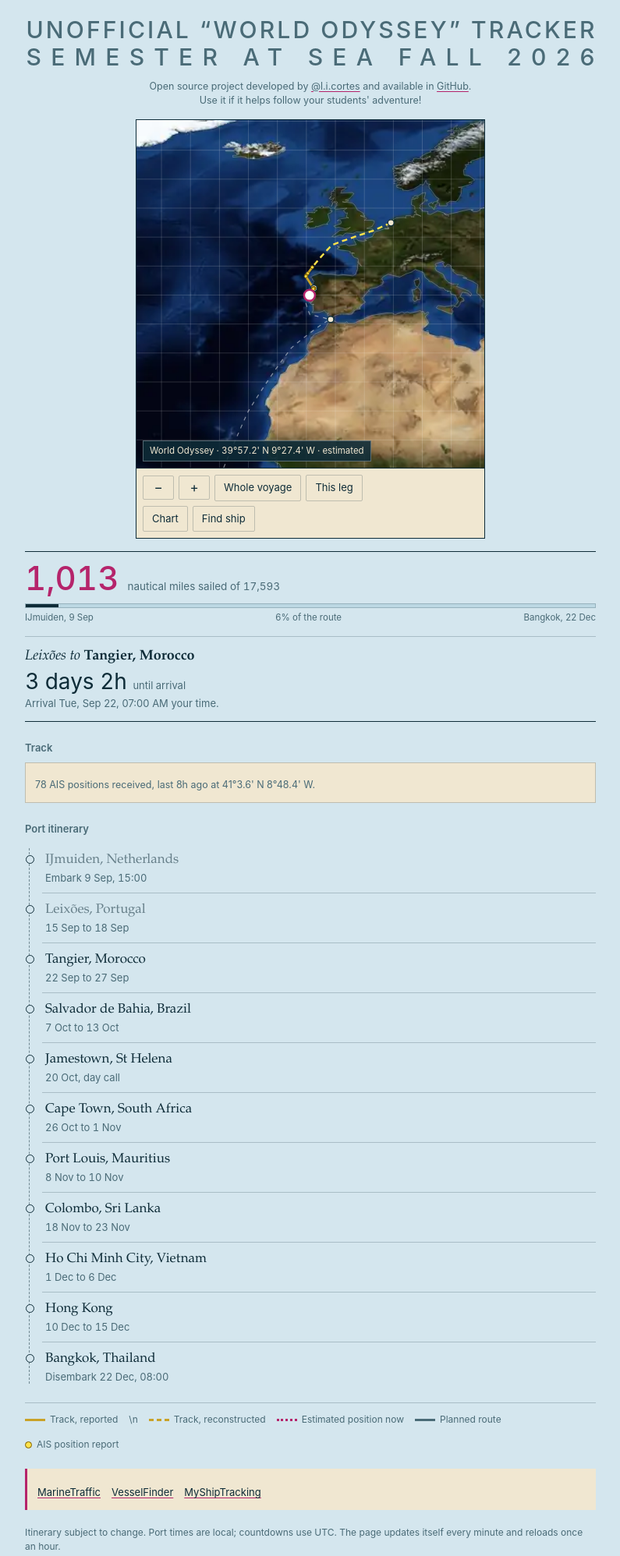
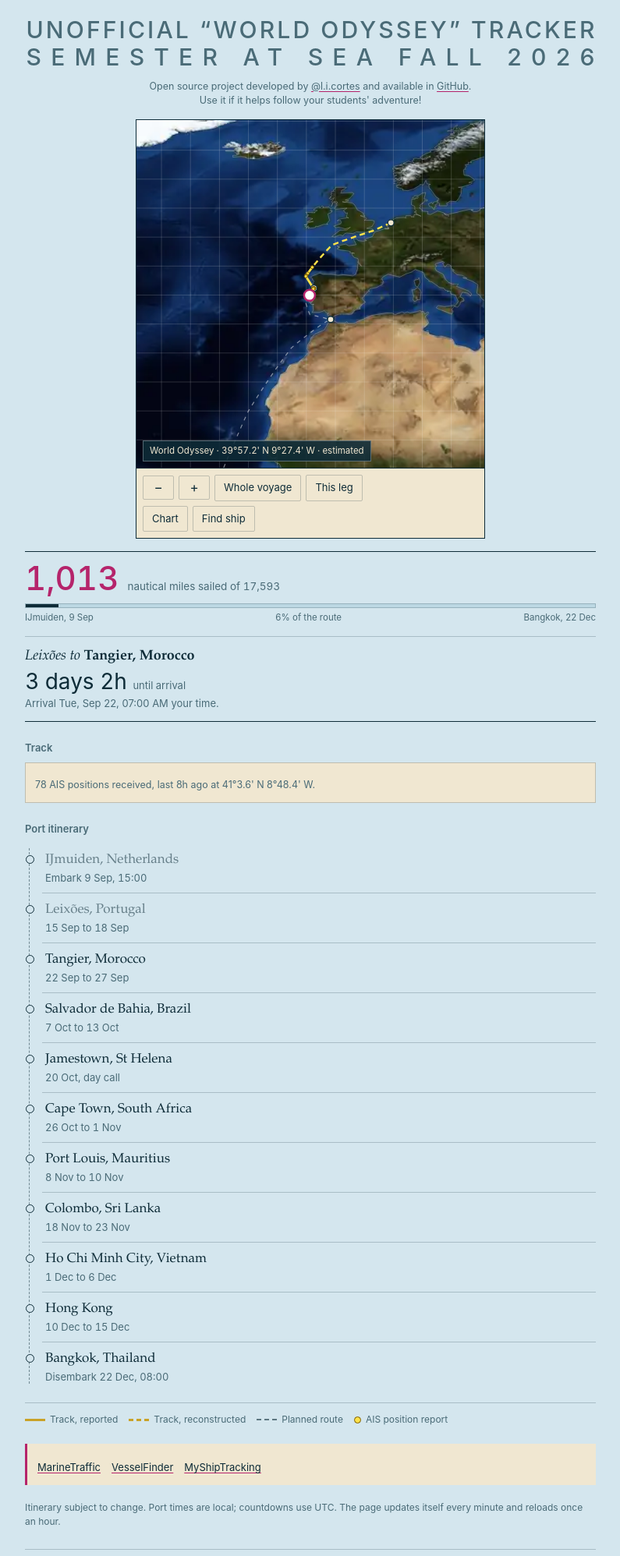
Before and after one commit to licortes2026/ship-tracker, a website: page docs/index.html in a window 1280 px wide. Shown: the top 1996 px of the page at 78% size, without its empty margins (242-1037 px from the left). Drawn offline with Linux system fonts and the light colour scheme.

Commit message:
dashed yellow estimate, and repair three literal escapes from earlier seds

```diff
--- a/docs/index.html
+++ b/docs/index.html
@@ -58,7 +58,9 @@
   .basemap-sat #bg{fill:#07111f}
   .basemap-sat #graticule path{stroke:#FFFFFF;stroke-opacity:.16}
   .basemap-sat #planned{stroke:#FFFFFF;stroke-opacity:.5}
-  .basemap-sat #sailed{stroke:#FFE24A}\n  .basemap-sat #real{stroke:#FFE24A}
+  .basemap-sat #sailed{stroke:#FFE24A}
+  .basemap-sat #real{stroke:#FFE24A}
+  .basemap-sat #est{stroke:#FFE24A}
   .basemap-sat .readout{background:rgba(14,44,56,.88);color:#F0E7D1;border-color:rgba(255,255,255,.3)}
   .basemap-chart #earth{display:none}
   .legend{display:flex;flex-wrap:wrap;gap:14px;margin-top:14px;padding-top:12px;
@@ -66,8 +68,8 @@
   .legend span{display:flex;align-items:center;gap:6px}
   .legend i{display:block;width:26px;height:0;border-top-width:3px;border-top-style:solid}
   .legend .k-fix{border-top-color:#C9A227}
-  .legend .k-est{border-top-color:var(--magenta);border-top-style:dotted;border-top-width:3px}
-  .legend .k-histdash{border-top-color:#C9A227;border-top-style:dashed;border-top-width:3px}\n  .legend .k-plan{border-top-color:var(--ink);border-top-style:dashed;border-top-width:2px;opacity:.6}
+  .legend .k-histdash{border-top-color:#C9A227;border-top-style:dashed;border-top-width:3px}
+  .legend .k-plan{border-top-color:var(--ink);border-top-style:dashed;border-top-width:2px;opacity:.6}
   .legend .k-dot{width:9px;height:9px;border:0;border-radius:50%;background:#FFE24A;border:1px solid #7A5B00}
   .popover{position:absolute;z-index:5;background:var(--land);border:2px solid var(--hot);
            padding:9px 11px;max-width:230px;font-size:12.5px;line-height:1.45;
@@ -165,8 +167,8 @@
         <path id="planned" fill="none" stroke="#0E2C38" stroke-opacity="0.5" stroke-width="1.2"
               stroke-dasharray="5 6" vector-effect="non-scaling-stroke"/>
         <path id="sailed" fill="none" stroke="#C9A227" stroke-width="2.4" stroke-dasharray="7 5" vector-effect="non-scaling-stroke"/>
-        <path id="est" fill="none" stroke="#B5246B" stroke-width="2.2" stroke-linecap="round"
-              stroke-dasharray="0.1 5" vector-effect="non-scaling-stroke"/>
+        <path id="est" fill="none" stroke="#C9A227" stroke-width="2.4"
+              stroke-dasharray="7 5" vector-effect="non-scaling-stroke"/>
         <path id="real" fill="none" stroke="#C9A227" stroke-width="2.8" vector-effect="non-scaling-stroke"/>
         <g id="portdots"></g>
         <g id="fixdots"></g>
@@ -214,8 +216,8 @@
   <ol class="ports" id="ports"></ol>
 
   <div class="legend">
-    <span><i class="k-fix"></i>Track, reported</span>\n    <span><i class="k-histdash"></i>Track, reconstructed</span>
-    <span><i class="k-est"></i>Estimated position now</span>
+    <span><i class="k-fix"></i>Track, reported</span>
+    <span><i class="k-histdash"></i>Track, reconstructed</span>
     <span><i class="k-plan"></i>Planned route</span>
     <span><i class="k-dot"></i>AIS position report</span>
   </div>
```
